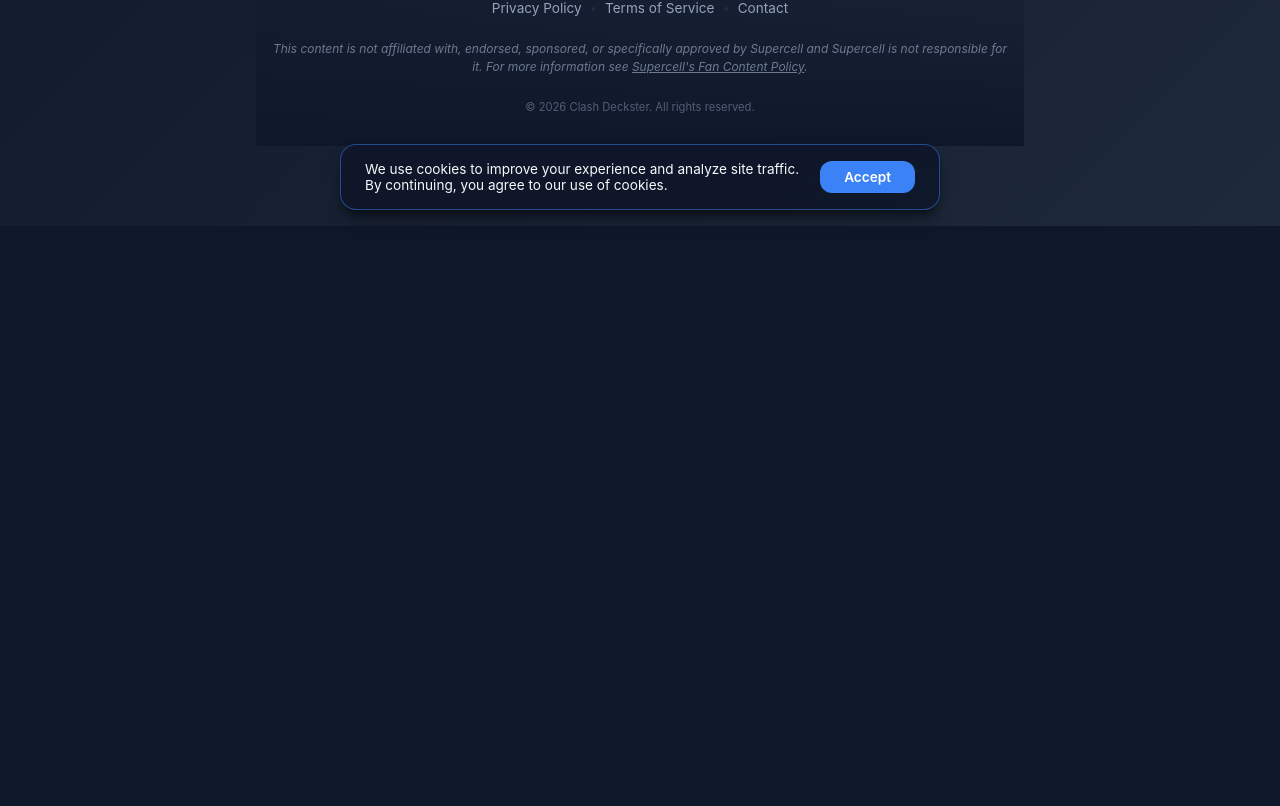
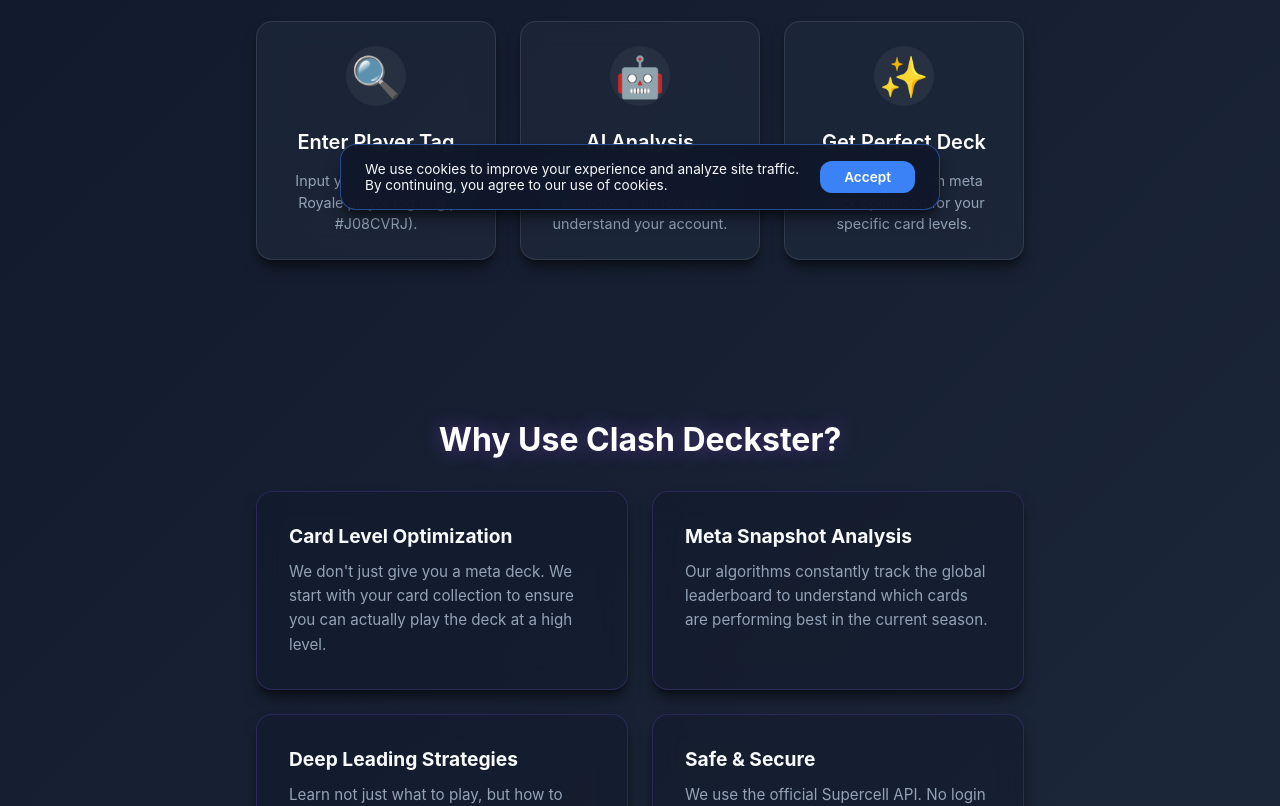
Before and after one commit to hknyildz/clash-ai-Frontend, a React (Vite) app: page / in a window 1280 px wide. Shown: the part 574-1380 px from the top of the page. Before the commit the page ends 800 px from the top, so only its background shows below. Built offline with nearby package versions, Linux system fonts and the light colour scheme.

Commit message:
How it works + Social proof

```diff
--- a/src/App.jsx
+++ b/src/App.jsx
@@ -8,6 +8,8 @@
 import AdSidebar from './components/AdSidebar';
 import Footer from './components/Footer';
 import CookieBanner from './components/CookieBanner';
+import HowItWorks from './components/HowItWorks';
+import Features from './components/Features';
 import './App.css'
 
 // Initialize GA
@@ -127,6 +129,14 @@
             <DeckBuilder playerTag={tag} />
           )}
 
+          {/* New Content Sections for SEO/AdSense - Only show when no deck is generated yet to keep UI clean */}
+          {!deckData && activeTab === 'quick' && (
+            <>
+              <HowItWorks />
+              <Features />
+            </>
+          )}
+
           {/* Static Banner (In-Flow) */}
           {showAds && <AdBanner type="banner" />}
         </main>
--- /dev/null
+++ b/src/components/Features.css
@@ -0,0 +1,31 @@
+.features-section {
+    margin: 4rem 0;
+    text-align: center;
+}
+
+.features-grid {
+    display: grid;
+    grid-template-columns: repeat(auto-fit, minmax(250px, 1fr));
+    gap: 1.5rem;
+}
+
+.feature-card {
+    padding: 2rem;
+    text-align: left;
+    background: rgba(15, 23, 42, 0.4);
+    /* Slightly darker/different than default glass */
+    border: 1px solid rgba(139, 92, 246, 0.2);
+}
+
+.feature-title {
+    font-size: 1.2rem;
+    color: var(--color-primary-light);
+    margin-bottom: 0.75rem;
+    font-weight: 700;
+}
+
+.feature-desc {
+    color: var(--color-text-muted);
+    font-size: 0.95rem;
+    line-height: 1.6;
+}
--- /dev/null
+++ b/src/components/Features.jsx
@@ -0,0 +1,46 @@
+import { motion } from 'framer-motion';
+import './Features.css';
+
+const featureList = [
+    {
+        title: "Card Level Optimization",
+        description: "We don't just give you a meta deck. We start with your card collection to ensure you can actually play the deck at a high level.",
+    },
+    {
+        title: "Meta Snapshot Analysis",
+        description: "Our algorithms constantly track the global leaderboard to understand which cards are performing best in the current season.",
+    },
+    {
+        title: "Deep Leading Strategies",
+        description: "Learn not just what to play, but how to play it. We identify archetype synergies like Siege, Beatdown, and Control.",
+    },
+    {
+        title: "Safe & Secure",
+        description: "We use the official Supercell API. No login required, just your public player tag.",
+    }
+];
+
+const Features = () => {
+    return (
+        <section className="features-section">
+            <h2 className="section-title">Why Use Clash Deckster?</h2>
+            <div className="features-grid">
+                {featureList.map((feature, index) => (
+                    <motion.div
+                        key={index}
+                        className="feature-card glass-panel"
+                        initial={{ opacity: 0, scale: 0.95 }}
+                        whileInView={{ opacity: 1, scale: 1 }}
+                        viewport={{ once: true }}
+                        transition={{ delay: index * 0.1 }}
+                    >
+                        <h3 className="feature-title">{feature.title}</h3>
+                        <p className="feature-desc">{feature.description}</p>
+                    </motion.div>
+                ))}
+            </div>
+        </section>
+    );
+};
+
+export default Features;
--- /dev/null
+++ b/src/components/HowItWorks.css
@@ -0,0 +1,57 @@
+.how-it-works {
+    margin: 4rem 0;
+    text-align: center;
+}
+
+.section-title {
+    font-size: 2rem;
+    color: white;
+    margin-bottom: 2rem;
+    font-weight: 700;
+    text-shadow: 0 0 20px rgba(168, 85, 247, 0.4);
+}
+
+.steps-container {
+    display: grid;
+    grid-template-columns: repeat(auto-fit, minmax(200px, 1fr));
+    gap: 1.5rem;
+}
+
+.step-card {
+    padding: 1.5rem;
+    display: flex;
+    flex-direction: column;
+    align-items: center;
+    gap: 1rem;
+    border: 1px solid rgba(255, 255, 255, 0.1);
+    transition: transform 0.3s ease;
+}
+
+.step-card:hover {
+    transform: translateY(-5px);
+    border-color: var(--color-primary);
+}
+
+.step-icon {
+    font-size: 2.5rem;
+    background: rgba(255, 255, 255, 0.05);
+    width: 60px;
+    height: 60px;
+    display: flex;
+    align-items: center;
+    justify-content: center;
+    border-radius: 50%;
+    margin-bottom: 0.5rem;
+}
+
+.step-title {
+    font-size: 1.25rem;
+    font-weight: 600;
+    color: white;
+}
+
+.step-desc {
+    color: var(--color-text-muted);
+    font-size: 0.9rem;
+    line-height: 1.5;
+}
--- /dev/null
+++ b/src/components/HowItWorks.jsx
@@ -0,0 +1,49 @@
+import { motion } from 'framer-motion';
+import './HowItWorks.css';
+
+const steps = [
+    {
+        id: 1,
+        title: "Enter Player Tag",
+        description: "Input your unique Clash Royale player tag (e.g., #J08CVRJ).",
+        icon: "🔍"
+    },
+    {
+        id: 2,
+        title: "AI Analysis",
+        description: "Our AI scans your card collection and levels to understand your account.",
+        icon: "🤖"
+    },
+    {
+        id: 3,
+        title: "Get Perfect Deck",
+        description: "Receive a custom meta deck optimized for your specific card levels.",
+        icon: "✨"
+    }
+];
+
+const HowItWorks = () => {
+    return (
+        <section className="how-it-works">
+            <h2 className="section-title">How It Works</h2>
+            <div className="steps-container">
+                {steps.map((step, index) => (
+                    <motion.div
+                        key={step.id}
+                        className="step-card glass-panel"
+                        initial={{ opacity: 0, y: 20 }}
+                        whileInView={{ opacity: 1, y: 0 }}
+                        viewport={{ once: true }}
+                        transition={{ delay: index * 0.2 }}
+                    >
+                        <div className="step-icon">{step.icon}</div>
+                        <h3 className="step-title">{step.title}</h3>
+                        <p className="step-desc">{step.description}</p>
+                    </motion.div>
+                ))}
+            </div>
+        </section>
+    );
+};
+
+export default HowItWorks;
```
